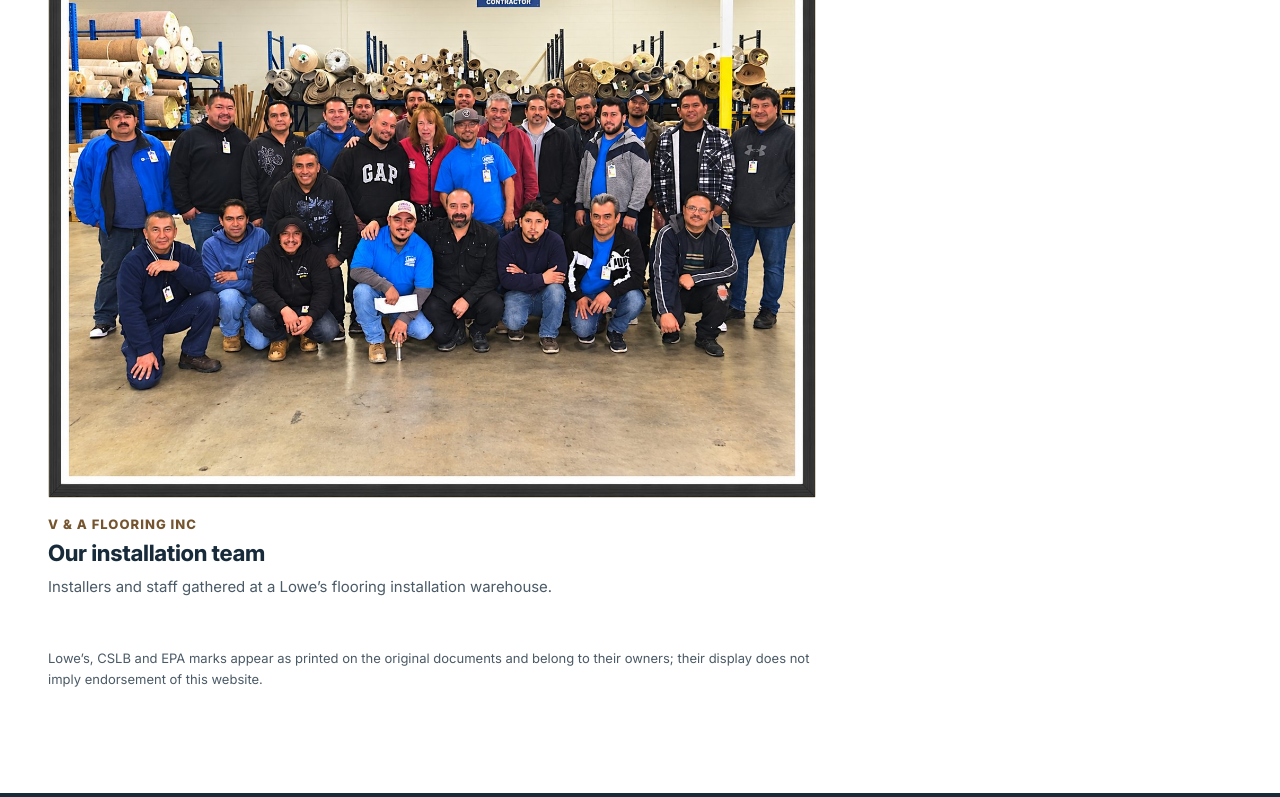
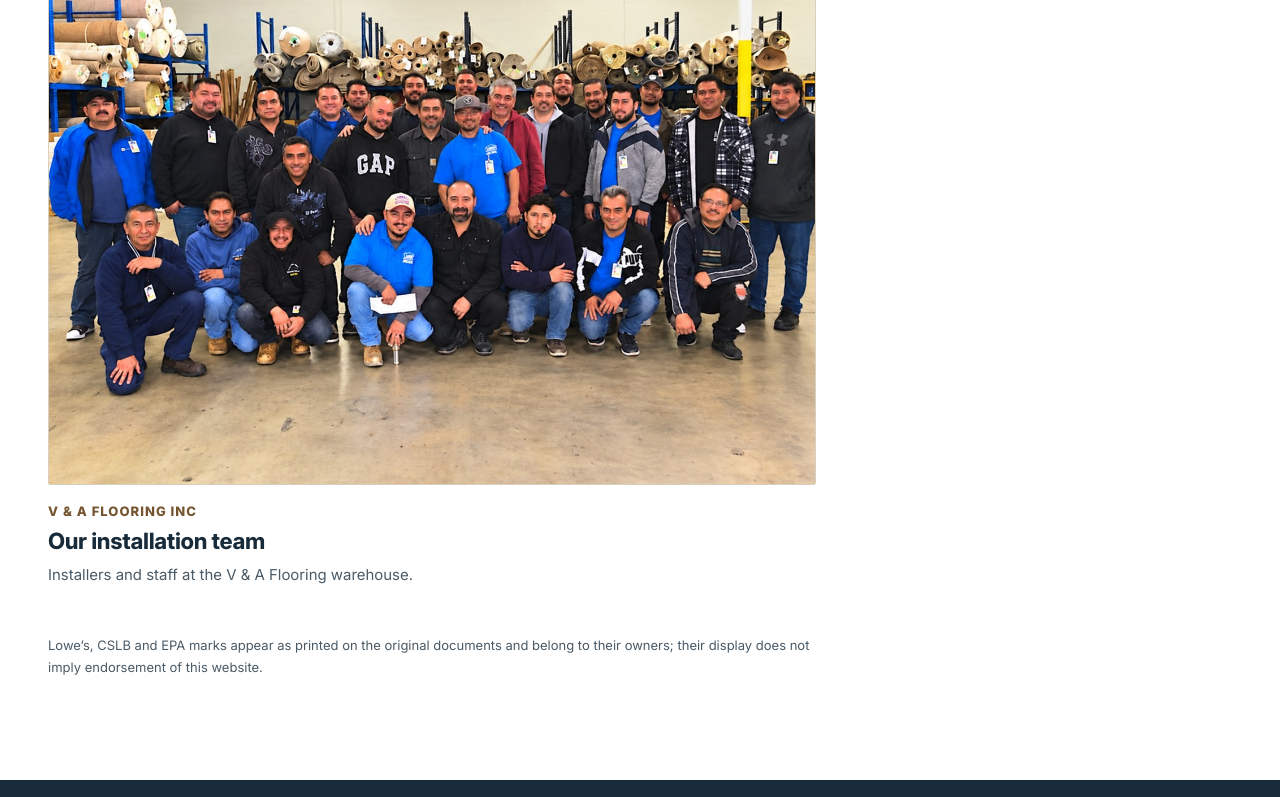
Before and after one commit to Narekiii/VAFlooring, a Next.js app: page /our-story in a window 1280 px wide. Shown: the part 5298-6095 px from the top of the page. Built offline with nearby package versions, Linux system fonts and the light colour scheme; no server answers.

Commit message:
Replace team photo with the V & A Flooring warehouse group photo
Co-Authored-By: Claude Opus 5.5 <noreply@anthropic.com>
Claude-Session: https://claude.ai/code/session_0121JweBTLe6FsTKw6TgaNtZ

```diff
--- a/src/content/credentials.ts
+++ b/src/content/credentials.ts
@@ -73,9 +73,9 @@ export const credentials: Credential[] = [
   {
     title: "Our installation team",
     issuer: "V & A Flooring Inc",
-    detail: "Installers and staff gathered at a Lowe’s flooring installation warehouse.",
+    detail: "Installers and staff at the V & A Flooring warehouse.",
     group: "team",
     src: team,
-    alt: "Group photo of V & A Flooring Inc installers in a flooring warehouse with carpet rolls on racks",
+    alt: "Group photo of V & A Flooring Inc installers and staff in the V & A Flooring warehouse, with carpet rolls on racks behind them",
   },
 ];
```
Also changed, not shown: src/assets/images/credentials/va-flooring-installation-team.jpg.
